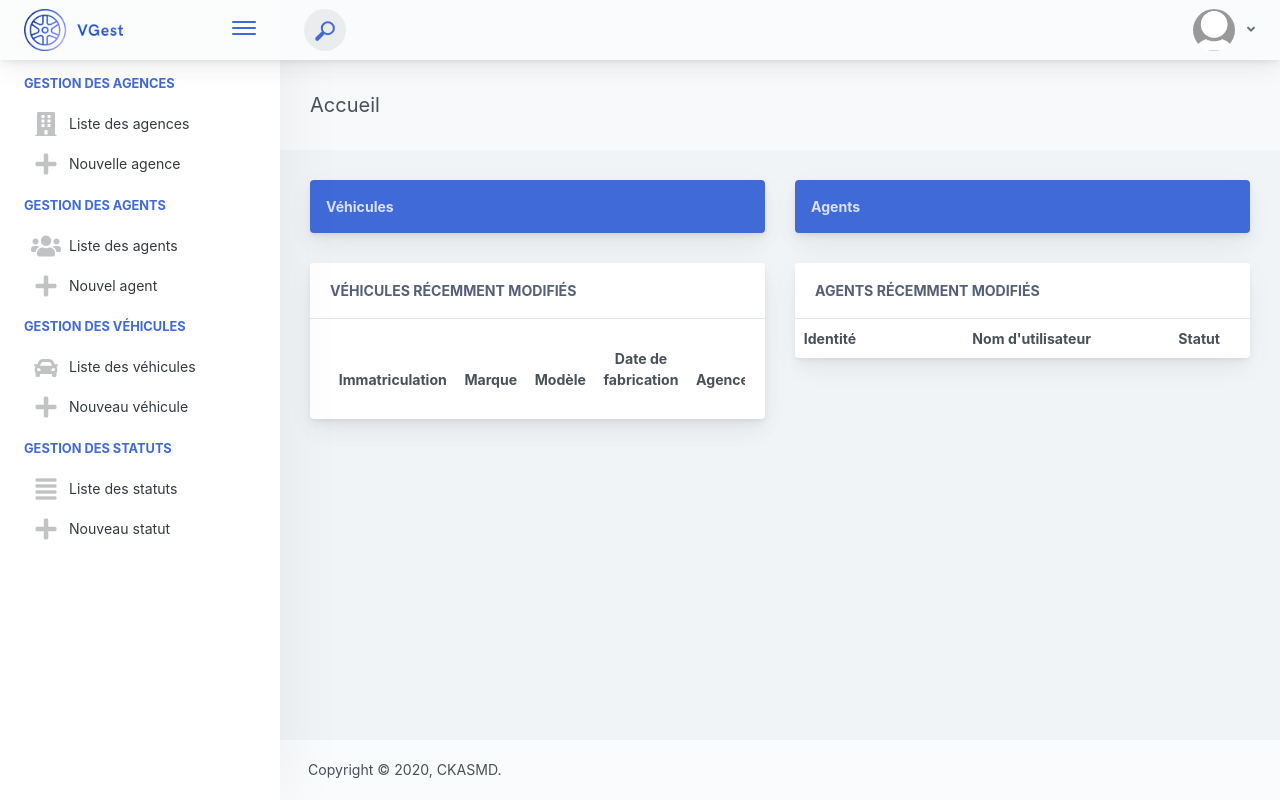
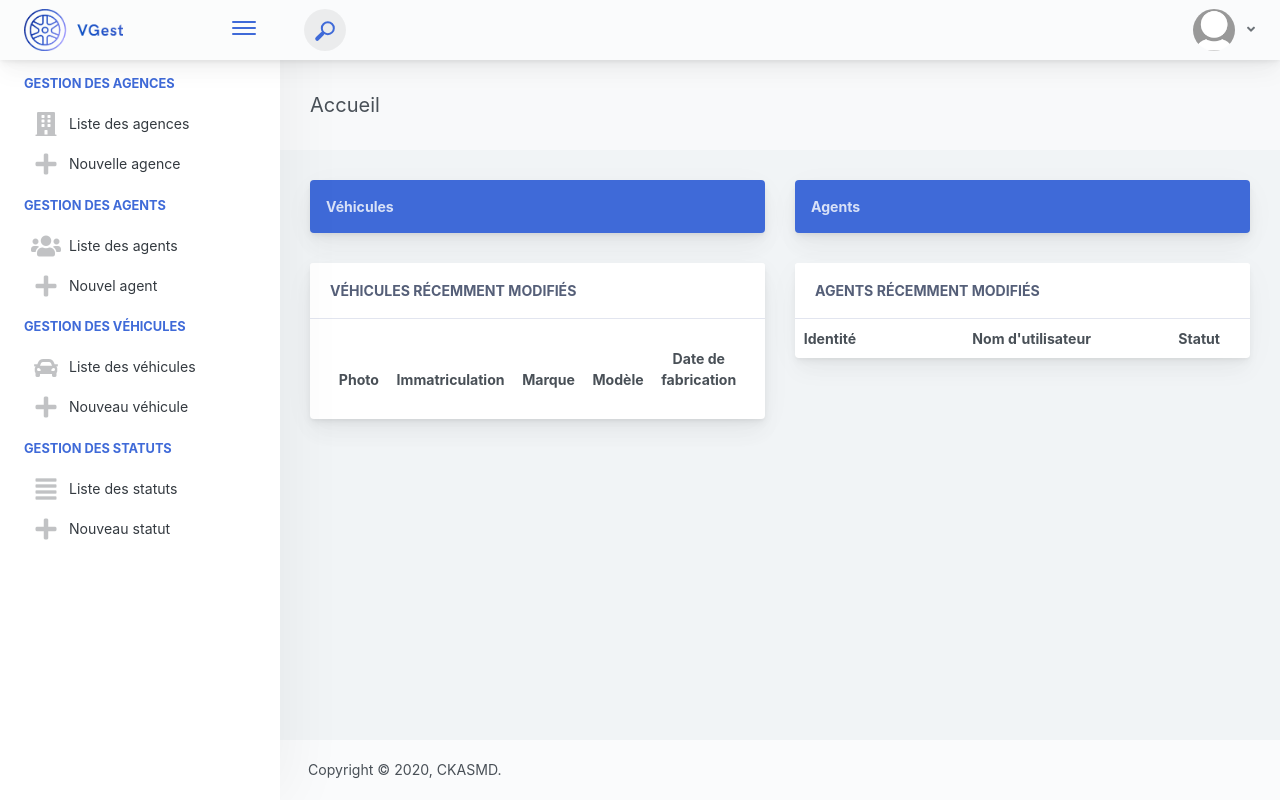
Before and after one commit to InFinity54/CESI_ProjetWeb, a Symfony app: template templates/content/index.html.twig in a window 1280 px wide. Run offline with Twig, Linux system fonts and the light colour scheme; the template is opened without the code that fills it, so the values that code supplies are empty; some libraries are stand-ins or nearby versions.

Commit message:
Affichage de la 1ère photo dans les listes de véhicules

```diff
--- a/templates/content/index.html.twig
+++ b/templates/content/index.html.twig
@@ -51,11 +51,11 @@
                         <table class="align-middle mb-0 table table-borderless table-striped table-hover">
                             <thead>
                                 <tr>
+                                    <th class="text-center">Photo</th>
                                     <th class="text-center">Immatriculation</th>
                                     <th class="text-center">Marque</th>
                                     <th class="text-center">Modèle</th>
                                     <th class="text-center">Date de fabrication</th>
-                                    <th class="text-center">Agence</th>
                                     <th class="text-center">Statut</th>
                                 </tr>
                             </thead>
@@ -63,11 +63,17 @@
                                 {% if vehicles.list|length > 0 %}
                                     {% for vehicle in vehicles.list %}
                                         <tr>
+                                            <td class="text-center">
+                                                {% if vehicle.photos|length > 0 %}
+                                                    <img src="{{ asset("img/vehicles/" ~ vehicle.photos|first) }}" alt="" width="100px" height="auto" class="rounded-circle" />
+                                                {% else %}
+                                                    Pas de photo
+                                                {% endif %}
+                                            </td>
                                             <td class="text-center">{{ vehicle.numberplate }}</td>
                                             <td class="text-center">{{ vehicle.brand }}</td>
                                             <td class="text-center">{{ vehicle.model }}</td>
                                             <td class="text-center">{{ vehicle.manufactureDate|date("d/m/Y") }}</td>
-                                            <td class="text-center">{{ vehicle.getAgence().getNomAg() }}</td>
                                             <td class="text-center"><span class="badge badge-{{ vehicle.status.color }}">{{ vehicle.status.name }}</span></td>
                                         </tr>
                                     {% endfor %}
```
Also changed, not shown: templates/content/agences/view.html.twig (+7 -1 lines), templates/content/vehicles/disabled.html.twig (+8 -0 lines), templates/content/vehicles/index.html.twig (+8 -0 lines).
